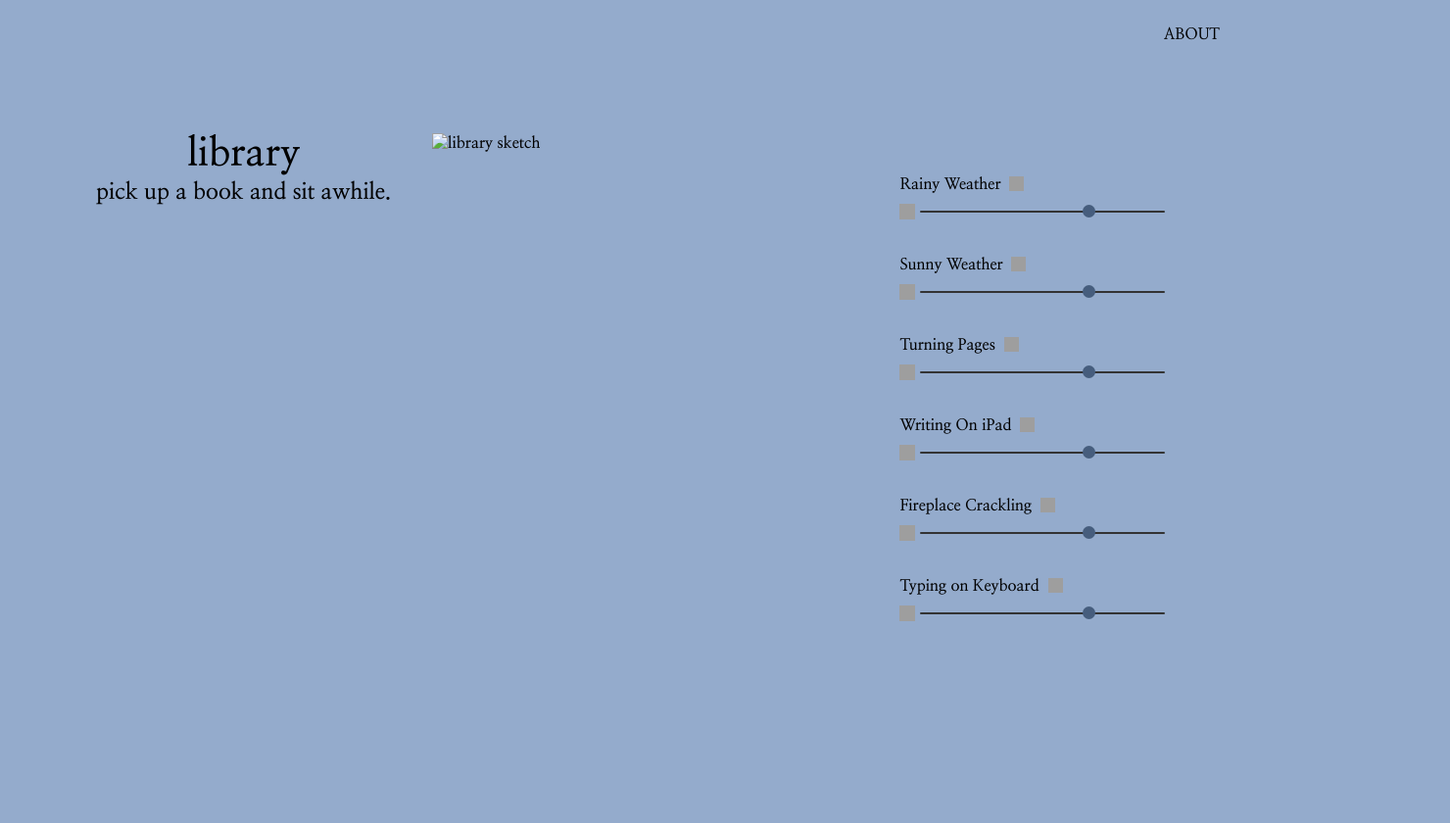
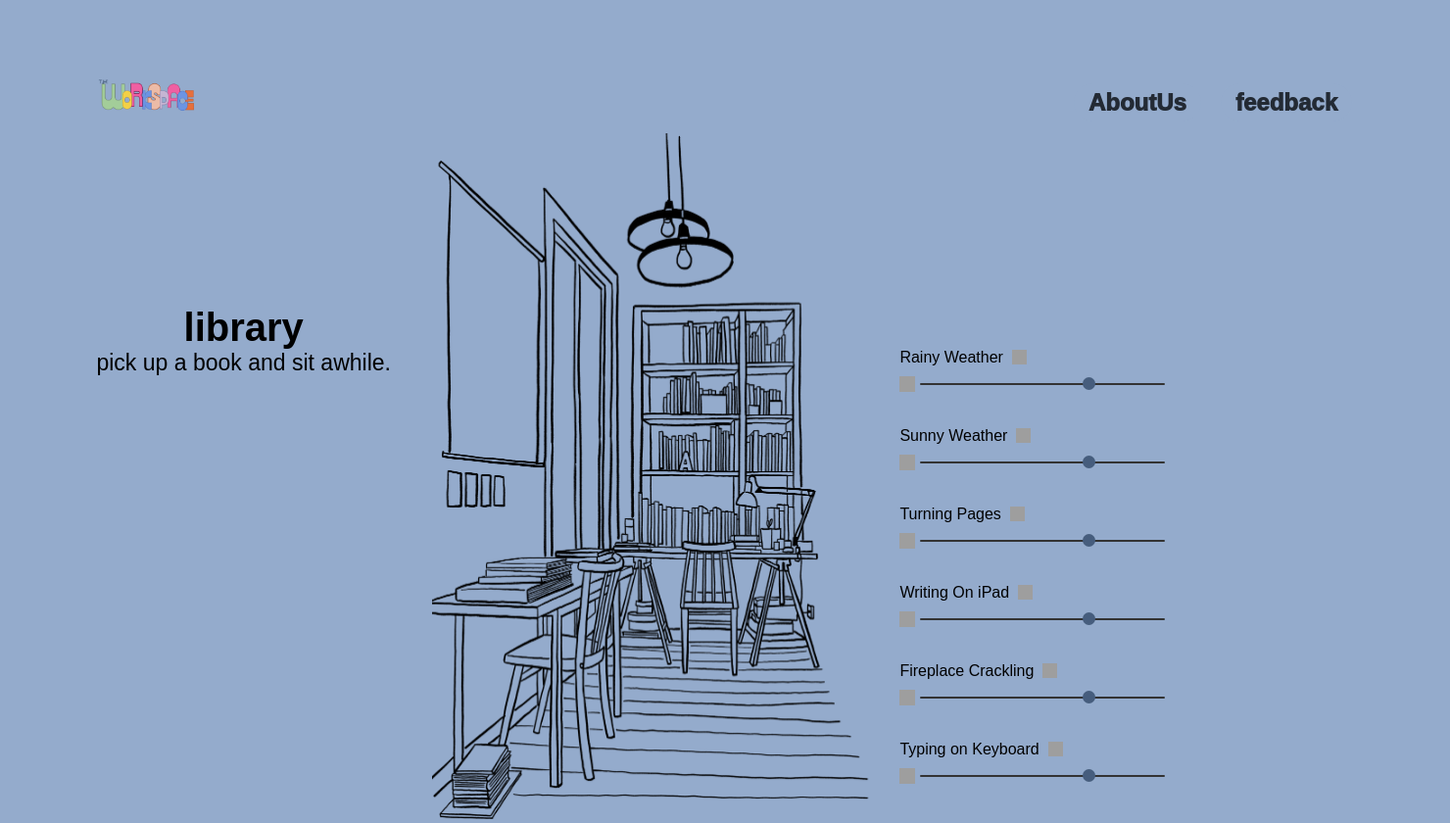
Before and after one commit to mernaatef28/theWorkSpace, a plain HTML site: page rooms/library.html in a window 1280 px wide. Shown: the whole page at 98% size, 1480 px wide, since content can reach past the window. Before the commit the page ends 800 px from the top, so only its background shows below. Drawn offline with Linux system fonts and the light colour scheme; grey boxes are pictures that could not be loaded; files whose address does not match are found by name.

Commit message:
8/5 UPDATE

```diff
--- a/css/stylelib.css
+++ b/css/stylelib.css
@@ -1,7 +1,7 @@
 *{
 	margin:0;
 	padding:0;
-	font-family: 'Nanum Myeongjo', serif;
+	font-family:'poppins', sans-serif;
 	background-color: #94ABCC;
 }
 
@@ -252,6 +252,7 @@ nav{
 
 .illustration {
 	width: 100%;
+    height: 700px;
 }
 
 .text-box{
@@ -431,3 +432,50 @@ footer {
 footer a {
 	color: #000;
 }
+header{
+    top: 0%;
+    left: 0%;
+    width: 100%;
+    padding: 30px 100px;
+    display: flex;
+    justify-content: space-between;
+    align-items: center;
+    padding-bottom: 7%;
+    background-position: center;
+    background-size: cover;
+    position: relative;
+}
+header img{
+width: auto;
+height: 150px;
+flex-shrink: 100;
+box-sizing: border-box ;
+margin-top: 0%;
+left: 46px;
+z-index: 1000;
+
+}
+header ul{
+    display: flex;
+    justify-content: right;
+    align-items: right;
+}
+header ul li{
+    list-style: none;
+    margin-left: 20px;
+
+}
+header ul li a {
+    text-decoration: none;
+    padding: 6px 15px;
+    color: #232a34;
+    font-weight:1000 ;
+    font-size: x-large;
+    border-radius:20px;
+}
+
+header ul li a:hover{
+    background-color: palevioletred;
+    color:mediumaquamarine;
+    text-decoration: none;
+}
--- a/rooms/library.html
+++ b/rooms/library.html
@@ -4,7 +4,7 @@
 		<meta name="viewport" content="width=device-width, initial-scale=1.0">
 		<meta name="keywords" content="Library, Virtual, Ambience, Music, Study, Relax, Background Noise">
 		<meta name="author" content="Ellie Xing">
-		<title>i miss my library</title>
+		<title>libraryRoom</title>
 		<link rel="icon" type="image/PNG" href="assets/favicon.PNG"/>
 		<link rel="stylesheet" href="../css/stylelib.css">
 		<link rel="stylesheet" href="https://cdnjs.cloudflare.com/ajax/libs/font-awesome/5.15.3/css/all.min.css">
@@ -14,21 +14,15 @@
 
 
 	</head>
+    <header>
+
+        <img src="../images/2.png" alt="">
+        <ul>
+            <li><a href="#">AboutUs</a></li>
+            <li><a href="#">feedback</a></li>
+        </ul>
+    </header>
 	<body>
-
-		<section class="header">
-			<button id="modalButton" class="nav-links">about</button>
-
-			<div>
-				<div id="myModal" class="modal">
-				  <div class="modal-content">
-				    <span class="close">&times;</span>
-				    <center><h2>about</h2></center><br>
-				  </div>
-
-				</div>
-			</div>
-		</section>
 
 		<section class="content">
 			<div class="left">
@@ -72,7 +66,7 @@
 			</div>
 
 			<div class="middle">
-				<img src="assets/image.PNG" alt="library sketch" class="illustration">
+				<img src="../images/library.png" alt="library sketch" class="illustration">
 			</div>
 
 			<div class="right">
```
Also changed, not shown: images/library.png (added).
